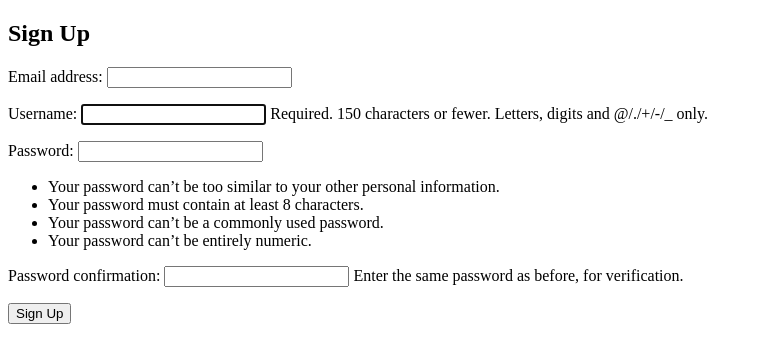
After one commit to e-Odinson226/Bookstore, a Django app: page /accounts/signup/ in a window 1280 px wide. The commit adds this page. Shown: the top 363 px of the page, without its empty margins (0-762 px from the left). Run offline with Django 4.2, Linux system fonts and the light colour scheme.

Commit message:
get signup route template and view done

```diff
--- /dev/null
+++ b/accounts/urls.py
@@ -0,0 +1,7 @@
+from django.urls import path
+
+from .views import SignupPageView
+
+urlpatterns = [
+    path("signup/", SignupPageView.as_view(), name="signup"),
+]
--- a/accounts/views.py
+++ b/accounts/views.py
@@ -1,3 +1,10 @@
-from django.shortcuts import render
+from django.urls import reverse_lazy
+from django.views.generic import CreateView
 
-# Create your views here.
+from .forms import CustomUserCreationForm
+
+
+class SignupPageView(CreateView):
+    form_class = CustomUserCreationForm
+    success_url = reverse_lazy("login")
+    template_name = "registration/signup.html"
--- a/conf/settings.py
+++ b/conf/settings.py
@@ -131,3 +131,4 @@ STATIC_URL = "static/"
 DEFAULT_AUTO_FIELD = "django.db.models.BigAutoField"
 AUTH_USER_MODEL = "accounts.CustomUser"
 LOGIN_REDIRECT_URL = "homepage"
+LOGOUT_REDIRECT_URL = "homepage"
--- a/conf/urls.py
+++ b/conf/urls.py
@@ -2,7 +2,11 @@ from django.contrib import admin
 from django.urls import path, include
 
 urlpatterns = [
+    # Django admin
     path("admin/", admin.site.urls),
+    # User management
     path("accounts/", include("django.contrib.auth.urls")),
+    # Local apps
+    path("accounts/", include("accounts.urls")),  # new
     path("", include("pages.urls")),
 ]
--- a/templates/home.html
+++ b/templates/home.html
@@ -1,5 +1,7 @@
 {% extends "_base.html" %}
+
 {% block title %}Home{% endblock title %}
+
 {% block content %}
 <h1>This is our home page.</h1>
 {% if user.is_authenticated %}
@@ -8,5 +10,6 @@
 {% else %}
 <p>You are not logged in</p>
 <a href="{% url 'login' %}">Log In</a>
+<a href="{% url 'signup' %}">Sign Up</a>
 {% endif %}
 {% endblock content %}
--- /dev/null
+++ b/templates/registration/signup.html
@@ -0,0 +1,10 @@
+{% extends "_base.html" %}
+{% block title %}Sign Up{% endblock title %}
+{% block content %}
+<h2>Sign Up</h2>
+<form method="post">
+    {% csrf_token %}
+    {{ form.as_p }}
+    <button type="submit">Sign Up</button>
+</form>
+{% endblock content %}
```
